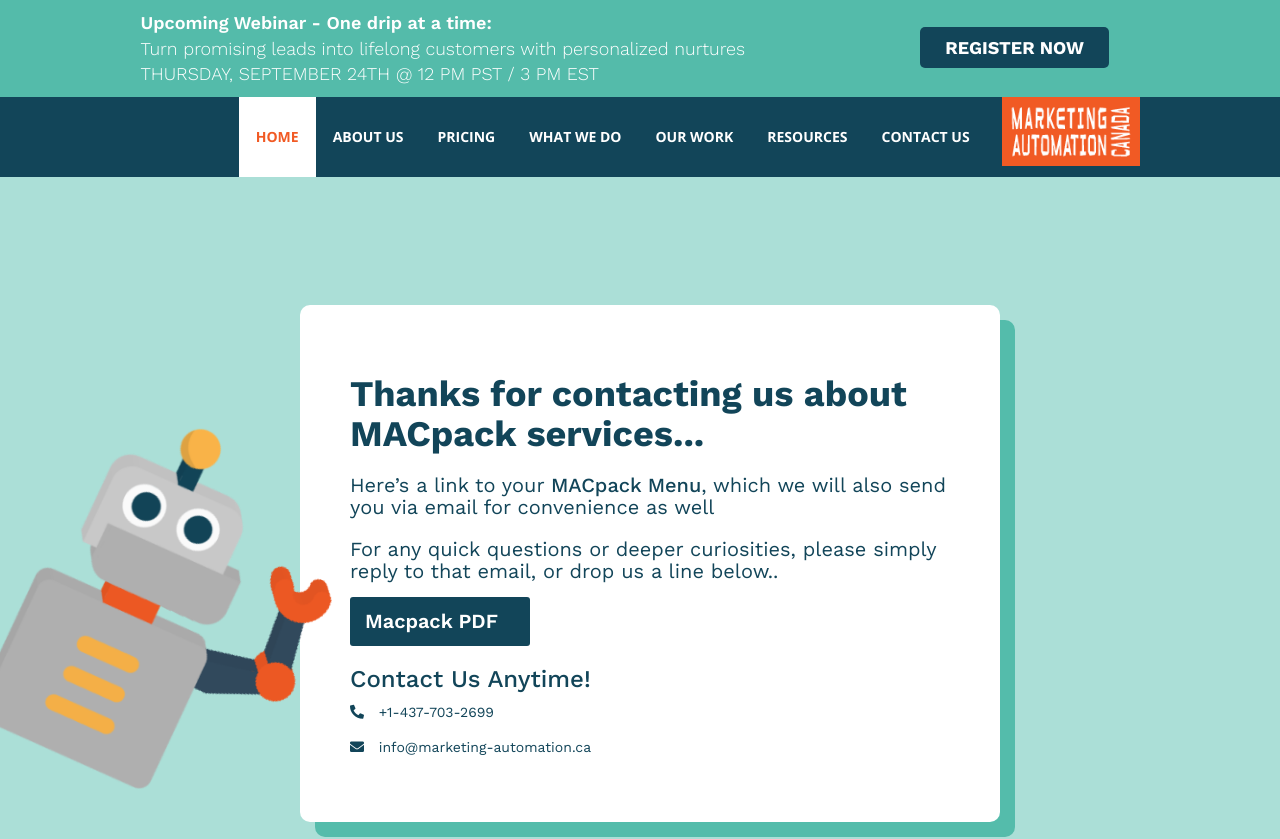
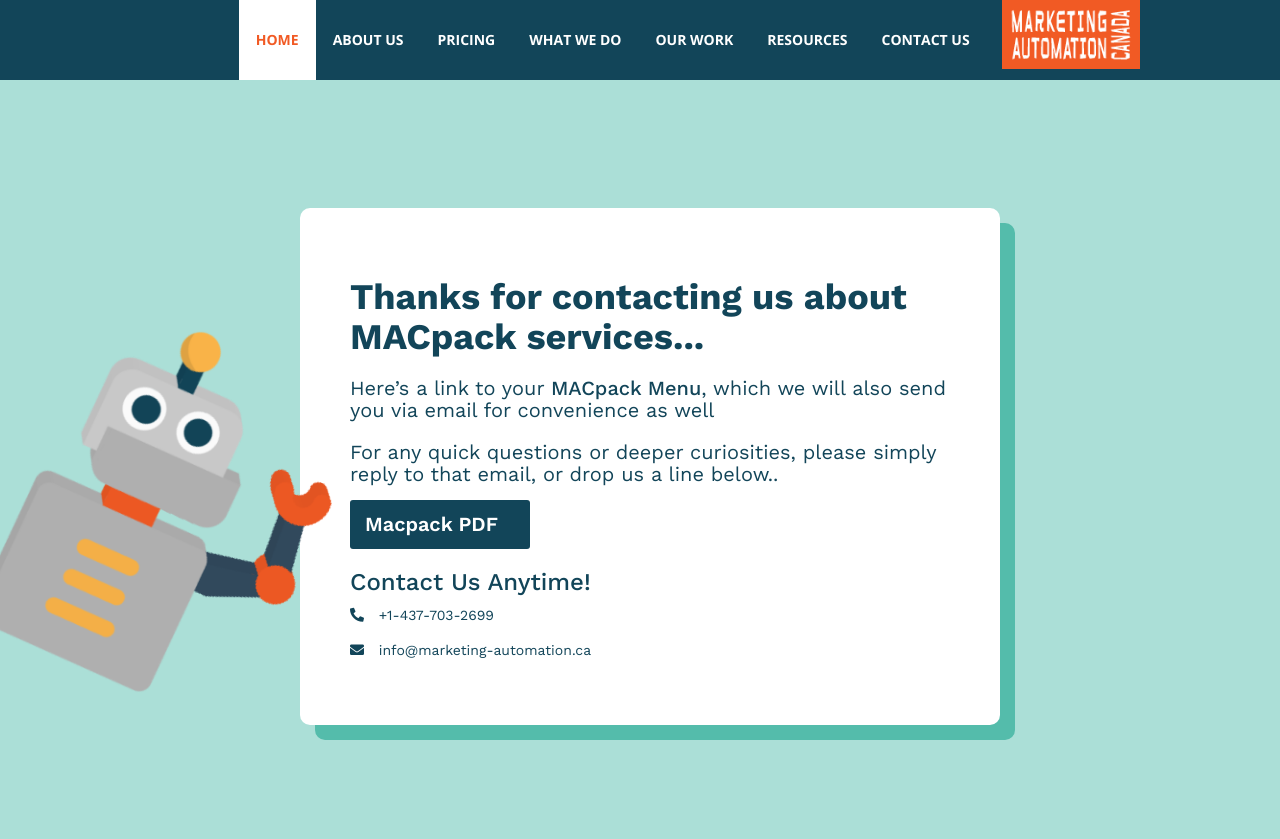
Before and after one commit to MarketingAutomationCanada/ThankyouPage, a plain HTML site: page index.html in a window 1280 px wide. Shown: the top 839 px of the page. Drawn offline with nearby package versions, Linux system fonts and the light colour scheme.

Commit message:
Removed pre header

```diff
--- a/index.html
+++ b/index.html
@@ -124,32 +124,7 @@
 </head>
 
 <body>
-  <div style="background-color: #54bbaa;">
-    <div class="container" style="padding-bottom: 10px;">
-      <div class="col-md-9 nopadding" style="margin-top: 10px;">
-        <span style="font-family: 'Work Sans', sans-serif;
-font-size: 18px; color: #ffffff;
-font-weight: 600;">Upcoming Webinar - One drip at a time: </span><br><span style="font-family: 'Work Sans', sans-serif;
-font-size: 18px; color: #ffffff;
-	font-weight: 300;">Turn promising leads into lifelong customers with personalized nurtures</span><br>
-        <span style="font-family: 'Work Sans', sans-serif;
-font-size: 18px; color: #ffffff;
-font-weight: 300; text-transform: uppercase;">Thursday, September 24th @ 12 PM PST / 3 PM EST</span>
-      </div>
-      <div class="col-md-3" style="text-align: center; margin-top: 35px; margin-bottom: 15px;">
-        <a href="http://go.marketing-automation.ca/registration-one-drip-at-a-time.html" style="background-color: #124559;
-width: auto;
-max-width: 100%;
-padding: 10px 25px;
-height: 46px;
-border: none;
-font-family: 'Work Sans', sans-serif;
-font-size: 18px;
-																							border-radius: 5px;
-color: #ffffff;"><b>REGISTER NOW</b></a>
-      </div>
-    </div>
-  </div>
+
   <header id="topheader">
     <div class="container">
 
```
